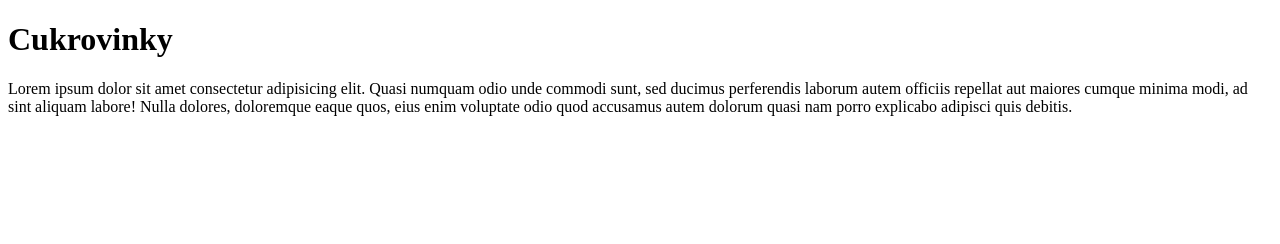
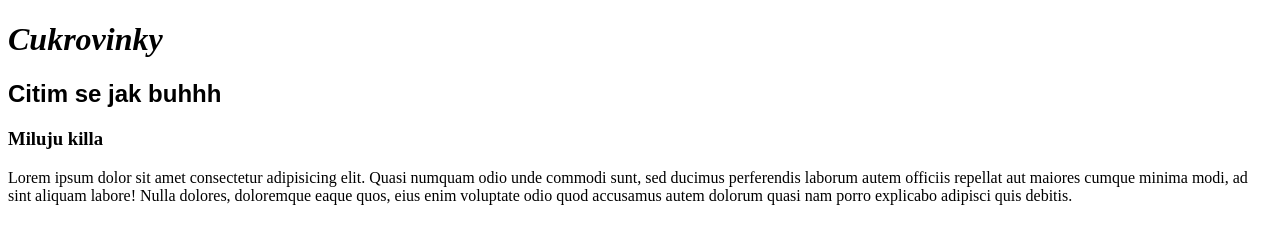
Before and after one commit to Haysik/GitTest, a plain HTML site: page index.html in a window 1280 px wide. Drawn offline with Linux system fonts and the light colour scheme.

Commit message:
Verze po gadzovine

```diff
--- a/index.html
+++ b/index.html
@@ -8,6 +8,8 @@
 </head>
 <body>
     <h1>Cukrovinky</h1>
+    <h2>Citim se jak buhhh</h2>
+    <h3>Miluju killa</h3>
     Lorem ipsum dolor sit amet consectetur adipisicing elit. Quasi numquam odio unde commodi sunt, sed ducimus perferendis laborum autem officiis repellat aut maiores cumque minima modi, ad sint aliquam labore! Nulla dolores, doloremque eaque quos, eius enim voluptate odio quod accusamus autem dolorum quasi nam porro explicabo adipisci quis debitis.
 </body>
 </html>
--- a/style.css
+++ b/style.css
@@ -0,0 +1,6 @@
+h1{
+    font-style: italic;
+}
+h2 {
+    font-family: Arial, Helvetica, sans-serif;
+}
```
